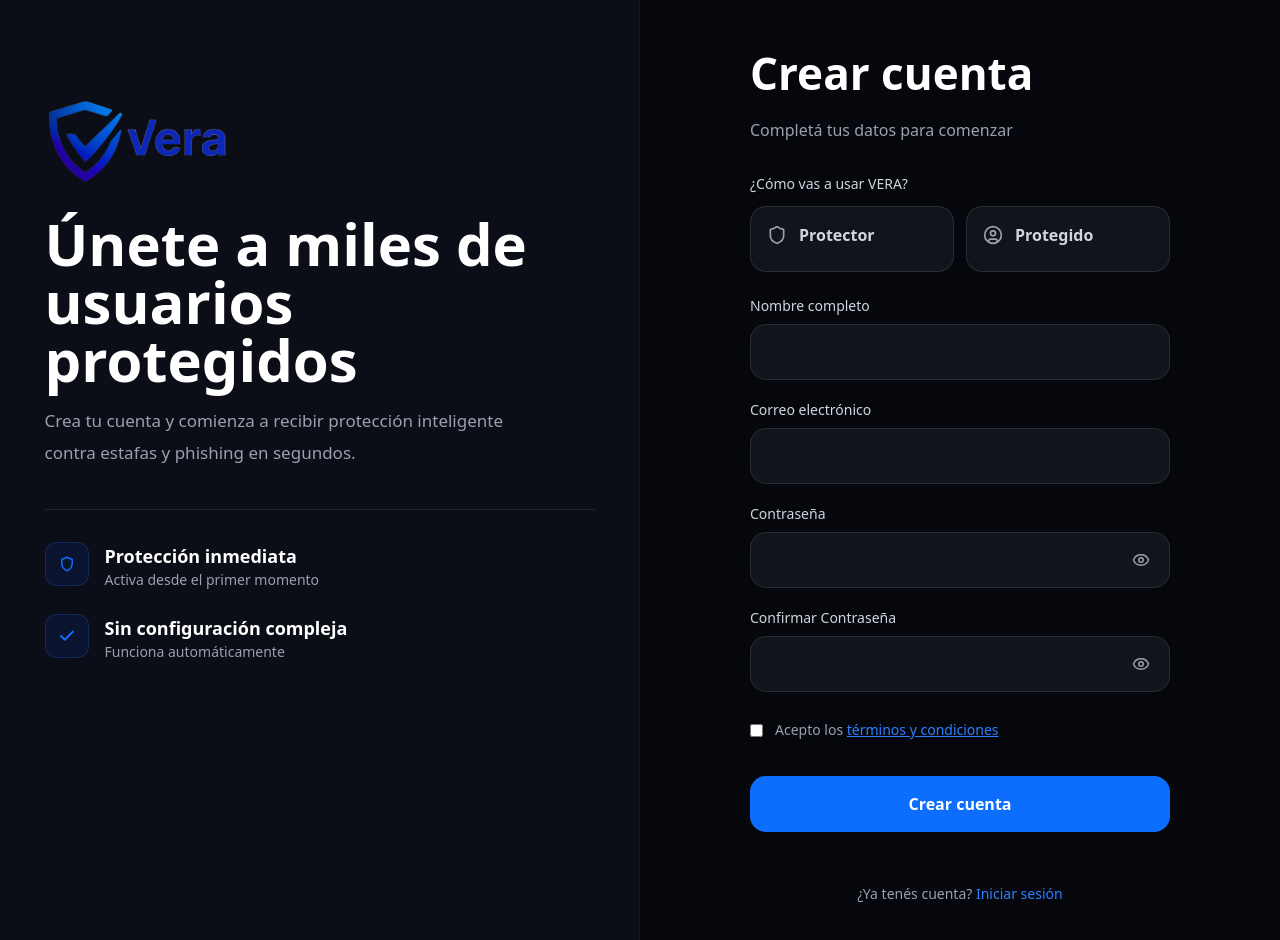
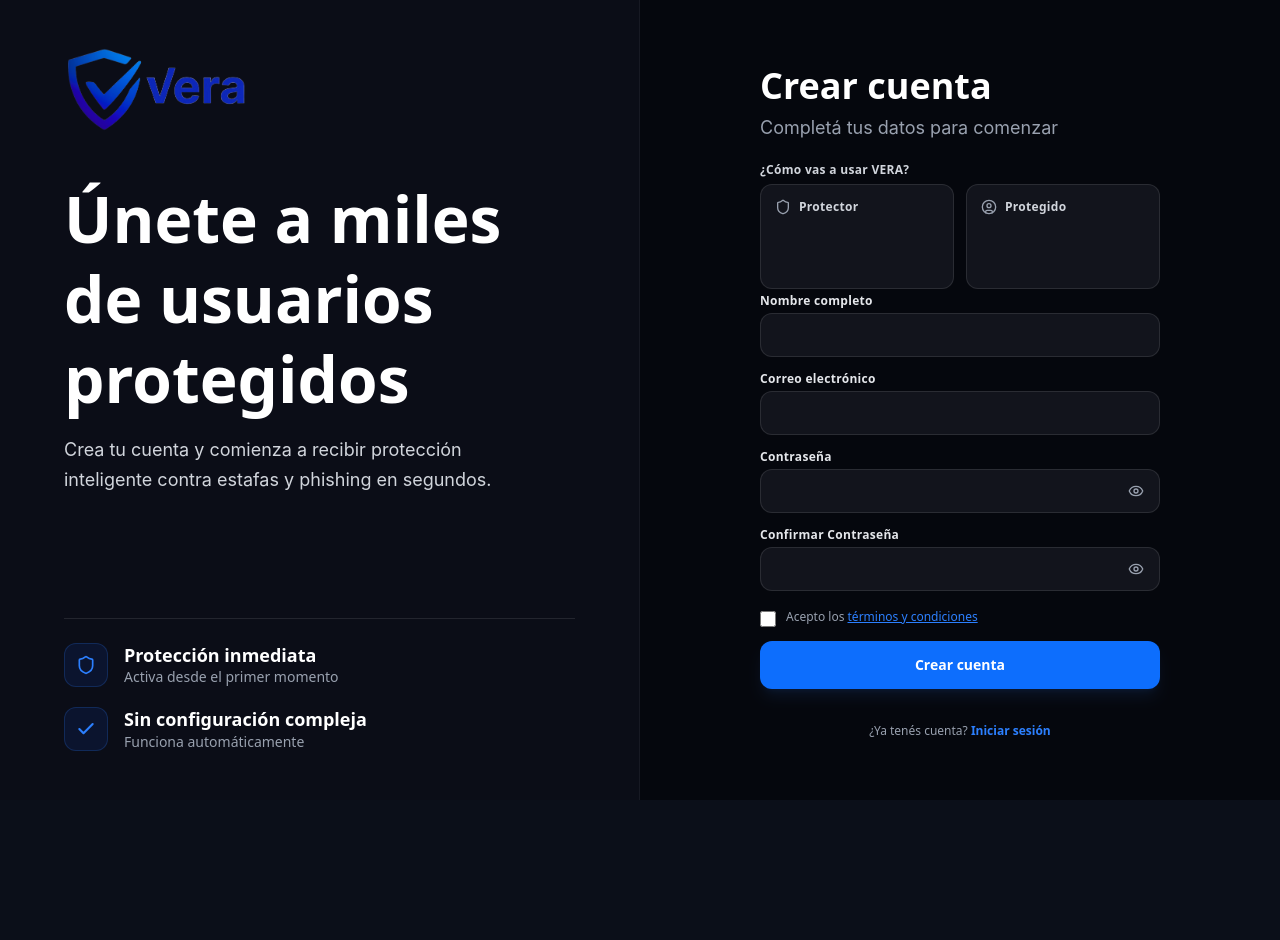
Before and after one commit to SprightBlue/vera-frontend, a React (Vite) app: page / in a window 1280 px wide. Shown: the top 940 px of the page. After the commit the page ends 800 px from the top, so only its background shows below. Built offline with nearby package versions, Linux system fonts and the light colour scheme; no server answers.

Commit message:
ajustes de nueva cuenta hero y tour

```diff
--- a/src/presentation/pages/Register.tsx
+++ b/src/presentation/pages/Register.tsx
@@ -1,33 +1,25 @@
 import { useState } from 'react';
 import { Link, useNavigate } from 'react-router-dom';
-import { Eye, EyeOff, UserCircle, Shield } from 'lucide-react';
+import { Eye, EyeOff, UserCircle, Shield, Check } from 'lucide-react';
 import { authRepository } from '@/presentation/api/auth.repository';
 import toast from 'react-hot-toast';
 import veraLogo from '../../assets/Isologo_Vera.png';
 
-const ShieldIcon = () => (
-  <svg width="18" height="18" viewBox="0 0 24 24" fill="none">
-    <path
-      d="M12 3L19 6V11C19 16 15.5 20 12 21C8.5 20 5 16 5 11V6L12 3Z"
-      stroke="#0D6EFD"
-      strokeWidth="2"
-      strokeLinecap="round"
-      strokeLinejoin="round"
-    />
-  </svg>
+/* ---------------- FEATURE ROW ---------------- */
+
+const FeatureRow = ({ icon, title, text }: { icon: React.ReactNode; title: string; text: string }) => (
+    <div className="flex items-start gap-4">
+      <div className="w-11 h-11 rounded-xl bg-blue-600/10 flex items-center justify-center border border-blue-500/20 shrink-0 text-blue-500">
+        {icon}
+      </div>
+      <div>
+        <div className="heading-md !text-lg normal-case">{title}</div>
+        <div className="text-sm text-gray-400 font-normal">{text}</div>
+      </div>
+    </div>
 );
 
-const CheckIcon = () => (
-  <svg width="18" height="18" viewBox="0 0 24 24" fill="none">
-    <path
-      d="M20 6L9 17L4 12"
-      stroke="#0D6EFD"
-      strokeWidth="2.5"
-      strokeLinecap="round"
-      strokeLinejoin="round"
-    />
-  </svg>
-);
+/* ---------------- REGISTER MAIN ---------------- */
 
 export default function Register() {
   const navigate = useNavigate();
@@ -42,10 +34,7 @@
   const [showPassword, setShowPassword] = useState(false);
   const [showConfirm, setShowConfirm] = useState(false);
   const [acceptTerms, setAcceptTerms] = useState(false);
-
-
   const [selectedRole, setSelectedRole] = useState<'CARER' | 'PROTECTED' | null>(null);
-
   const [loading, setLoading] = useState(false);
 
   const handleChange = (e: React.ChangeEvent<HTMLInputElement>) => {
@@ -75,6 +64,7 @@
       return;
     }
 
+    // CORREGIDO: Ahora sí llama a la función del useState correctamente
     setLoading(true);
 
     try {
@@ -86,11 +76,9 @@
         acceptedTerms: acceptTerms
       });
 
-
       toast.success('¡Cuenta creada! Por favor, revisá tu correo electrónico para verificar tu cuenta.');
       navigate('/login');
-
-    } catch{
+    } catch {
       toast.error('No se pudo crear la cuenta. Intentá nuevamente.');
     } finally {
       setLoading(false);
@@ -100,122 +88,130 @@
   return (
       <div className="w-full min-h-screen flex bg-[#05070D] text-white">
 
-      {/* IZQUIERDA */}
-      <div className="hidden lg:flex w-1/2 justify-center bg-[#0B0D17] border-r border-white/5">
-        <div className="max-w-[550px] pt-[100px]">
-
+        {/* PANEL IZQUIERDO */}
+        <div className="hidden lg:flex lg:w-1/2 justify-center bg-[#0B0D17] border-r border-white/5 px-8 xl:px-16">
+          <div className="max-w-[520px] w-full py-12 flex flex-col justify-between min-h-screen sticky top-0">
+            <div>
               <img
                   src={veraLogo}
                   alt="Vera"
-            className="w-[185px] mb-8"
+                  className="w-[160px] md:w-[185px] mb-8 lg:mb-12"
               />
 
-          <h1 className="text-[58px] font-bold leading-[1] mb-4 max-w-[550px]">
-            Únete a miles de
-            usuarios protegidos
+              <h1 className="heading-xl normal-case mb-4">
+                Únete a miles de usuarios protegidos
               </h1>
 
-          <p className="text-gray-400 text-[17px] leading-8 mb-10 max-w-[470px]">
-            Crea tu cuenta y comienza a recibir protección inteligente
-            contra estafas y phishing en segundos.
+              <p className="body-text max-w-[470px]">
+                Crea tu cuenta y comienza a recibir protección inteligente contra estafas y phishing en segundos.
               </p>
+            </div>
 
-          <div className="w-full h-px bg-white/10 mb-8" />
-
-          <div className="space-y-6">
-            <Feature
-              icon={<ShieldIcon />}
+            <div className="w-full mt-6">
+              <div className="w-full h-px bg-white/10 mb-6" />
+              <div className="space-y-5">
+                <FeatureRow
+                    icon={<Shield className="w-5 h-5 stroke-[2]" />}
                     title="Protección inmediata"
                     text="Activa desde el primer momento"
                 />
-            <Feature
-              icon={<CheckIcon />}
+                <FeatureRow
+                    icon={<Check className="w-5 h-5 stroke-[2.5]" />}
                     title="Sin configuración compleja"
                     text="Funciona automáticamente"
                 />
               </div>
             </div>
           </div>
+        </div>
 
-      {/* DERECHA */}
-      <div className="w-full lg:w-1/2 flex items-center justify-center px-14 py-10 overflow-y-auto">
-        <div className="w-full max-w-[420px]">
+        {/* PANEL DERECHO */}
+        <div className="w-full lg:w-1/2 flex items-center justify-center px-6 py-8 sm:px-16 md:px-24 lg:px-12 xl:px-20 min-h-screen">
+          <div className="w-full max-w-[400px] flex flex-col justify-center">
 
-          <h2 className="text-[44px] font-bold mb-3">
+            {/* Logo Mobile */}
+            <img
+                src={veraLogo}
+                alt="Vera"
+                className="w-[130px] mb-4 lg:hidden self-start"
+            />
+
+            <h2 className="heading-lg normal-case mb-0.5">
               Crear cuenta
             </h2>
 
-          <p className="text-gray-400 mb-8">
+            <p className="body-text !text-gray-400 mb-5">
               Completá tus datos para comenzar
             </p>
 
-          <form onSubmit={handleSubmit} className="space-y-5">
+            <form onSubmit={handleSubmit} className="space-y-3.5">
 
               {/* SELECCIÓN DE ROL */}
-            <div className="space-y-3 mb-6">
-              <label className="block font-medium text-sm text-gray-300">¿Cómo vas a usar VERA?</label>
+              <div className="flex flex-col gap-1.5 mb-1">
+                <label className="text-xs font-semibold tracking-wide text-gray-300">
+                  ¿Cómo vas a usar VERA?
+                </label>
                 <div className="grid grid-cols-2 gap-3">
 
-                {/* Botón Cuidador */}
+                  {/* Botón Protector */}
                   <div
                       onClick={() => setSelectedRole('CARER')}
-                  className={`cursor-pointer rounded-2xl p-4 border transition-all ${
+                      className={`cursor-pointer rounded-xl p-3.5 border transition-all select-none flex flex-col justify-start min-h-[105px] ${
                           selectedRole === 'CARER'
                               ? 'border-blue-500 bg-blue-500/10'
-                    : 'border-white/10 bg-[#12141C] hover:border-white/30'
+                              : 'border-white/10 bg-[#12141C] hover:border-white/20'
                       }`}
                   >
-                  <div className="flex items-center gap-3 mb-2">
-                    <Shield className={selectedRole === 'CARER' ? 'text-blue-500' : 'text-gray-400'} size={20} />
-                    <span className={`font-semibold ${selectedRole === 'CARER' ? 'text-blue-500' : 'text-gray-300'}`}>
+                    <div className="flex items-center gap-2">
+                      <Shield className={selectedRole === 'CARER' ? 'text-blue-500' : 'text-gray-400'} size={16} />
+                      <span className={`text-xs font-bold tracking-wide ${selectedRole === 'CARER' ? 'text-blue-400' : 'text-gray-300'}`}>
                                             Protector
                                         </span>
                     </div>
-                  {selectedRole === 'CARER' && (
-                    <p className="text-xs text-blue-200/70 mt-2 leading-relaxed animate-fade-in">
-                      Monitoreá alertas, configurá sensibilidades y cuidá a las personas que te importan.
+                    <p className={`text-[10.5px] text-blue-200/60 mt-1.5 leading-tight transition-opacity duration-300 ${selectedRole === 'CARER' ? 'opacity-100' : 'opacity-0 h-0 overflow-hidden'}`}>
+                      Monitoreá alertas y cuidá a las personas que te importan.
                     </p>
-                  )}
                   </div>
 
                   {/* Botón Protegido */}
                   <div
                       onClick={() => setSelectedRole('PROTECTED')}
-                  className={`cursor-pointer rounded-2xl p-4 border transition-all ${
+                      className={`cursor-pointer rounded-xl p-3.5 border transition-all select-none flex flex-col justify-start min-h-[105px] ${
                           selectedRole === 'PROTECTED'
                               ? 'border-emerald-500 bg-emerald-500/10'
-                    : 'border-white/10 bg-[#12141C] hover:border-white/30'
+                              : 'border-white/10 bg-[#12141C] hover:border-white/20'
                       }`}
                   >
-                  <div className="flex items-center gap-3 mb-2">
-                    <UserCircle className={selectedRole === 'PROTECTED' ? 'text-emerald-500' : 'text-gray-400'} size={20} />
-                    <span className={`font-semibold ${selectedRole === 'PROTECTED' ? 'text-emerald-500' : 'text-gray-300'}`}>
+                    <div className="flex items-center gap-2">
+                      <UserCircle className={selectedRole === 'PROTECTED' ? 'text-emerald-500' : 'text-gray-400'} size={16} />
+                      <span className={`text-xs font-bold tracking-wide ${selectedRole === 'PROTECTED' ? 'text-emerald-400' : 'text-gray-300'}`}>
                                             Protegido
                                         </span>
                     </div>
-                  {selectedRole === 'PROTECTED' && (
-                    <p className="text-xs text-emerald-200/70 mt-2 leading-relaxed animate-fade-in">
-                      Recibí asistencia automática ante estafas y mantené contacto directo con tus cuidadores.
+                    <p className={`text-[10.5px] text-emerald-200/60 mt-1.5 leading-tight transition-opacity duration-300 ${selectedRole === 'PROTECTED' ? 'opacity-100' : 'opacity-0 h-0 overflow-hidden'}`}>
+                      Recibí asistencia automática y manté contacto.
                     </p>
-                  )}
                   </div>
 
                 </div>
               </div>
 
-            {/* RESTO DEL FORMULARIO */}
+              {/* INPUTS */}
               <Input
                   label="Nombre completo"
                   name="fullName"
                   value={form.fullName}
                   onChange={handleChange}
+                  required
               />
 
               <Input
                   label="Correo electrónico"
                   name="email"
+                  type="email"
                   value={form.email}
                   onChange={handleChange}
+                  required
               />
 
               <PasswordInput
@@ -225,6 +221,7 @@
                   onChange={handleChange}
                   show={showPassword}
                   setShow={setShowPassword}
+                  required
               />
 
               <PasswordInput
@@ -234,34 +231,37 @@
                   onChange={handleChange}
                   show={showConfirm}
                   setShow={setShowConfirm}
+                  required
               />
 
-            <label className="flex items-start gap-3 text-sm text-gray-400 cursor-pointer pt-2">
+              {/* TÉRMINOS Y CONDICIONES */}
+              <div className="flex items-start gap-2.5 pt-1">
                 <input
                     type="checkbox"
-                className="mt-1 cursor-pointer"
+                    id="acceptTerms"
                     checked={acceptTerms}
                     onChange={(e) => setAcceptTerms(e.target.checked)}
+                    className="w-4 h-4 mt-0.5 rounded border-white/10 bg-[#12141C] text-blue-500 focus:ring-0 accent-blue-500 cursor-pointer shrink-0"
                 />
-              <span>
+                <label htmlFor="acceptTerms" className="text-xs text-gray-400 select-none cursor-pointer leading-tight">
                   Acepto los{' '}
-                <Link to="/terms" className="text-blue-500 underline">
+                  <Link to="/terms" className="text-blue-500 font-medium hover:text-blue-400 transition-colors underline">
                     términos y condiciones
                   </Link>
-              </span>
                 </label>
+              </div>
 
               <button
                   type="submit"
                   disabled={loading}
-              className="w-full h-14 mt-4 rounded-2xl bg-[#0D6EFD] cursor-pointer hover:bg-[#0B5ED7] transition-all duration-300 font-semibold"
+                  className="w-full h-11 sm:h-12 rounded-xl bg-[#0D6EFD] font-semibold text-sm cursor-pointer hover:bg-[#0B5ED7] disabled:opacity-50 disabled:cursor-not-allowed transition-all duration-300 shadow-lg shadow-blue-500/10 active:scale-[0.99]"
               >
-              {loading ? 'Creando...' : 'Crear cuenta'}
+                {loading ? 'Creando cuenta...' : 'Crear cuenta'}
               </button>
 
-            <p className="text-center text-sm text-gray-400 mt-8 pb-4">
+              <p className="text-center text-xs text-gray-400 mt-4 pt-1">
                 ¿Ya tenés cuenta?{' '}
-              <Link to="/login" className="text-blue-500">
+                <Link to="/login" className="text-blue-500 font-semibold hover:text-blue-400 transition-colors">
                   Iniciar sesión
                 </Link>
               </p>
@@ -273,48 +273,47 @@
   );
 }
 
-function Feature({ icon, title, text }: any) {
-  return (
-    <div className="flex items-start gap-4">
-      <div className="w-11 h-11 rounded-xl bg-blue-600/10 flex items-center justify-center border border-blue-500/20">
-        {icon}
-      </div>
-      <div>
-        <div className="text-lg font-bold text-white">{title}</div>
-        <div className="text-sm text-gray-400">{text}</div>
-      </div>
-    </div>
-  );
+/* ---------------- INTERFACES Y COMPONENTES REUTILIZABLES ---------------- */
+
+interface InputProps extends React.InputHTMLAttributes<HTMLInputElement> {
+  label: string;
 }
 
-function Input({ label, ...props }: any) {
+function Input({ label, ...props }: InputProps) {
   return (
-    <div>
-      <label className="block mb-2 font-medium text-sm text-gray-300">{label}</label>
+      <div className="flex flex-col gap-1">
+        <label className="text-xs font-semibold tracking-wide text-gray-200">{label}</label>
         <input
             {...props}
-        className="w-full h-14 rounded-2xl px-5 bg-[#12141C] border border-white/10 focus:outline-none focus:border-blue-500 transition-colors"
+            className="w-full h-10 sm:h-11 rounded-xl px-4 bg-[#12141C] border border-white/10 text-sm text-white placeholder-gray-600 focus:outline-none focus:border-blue-500/50 transition-colors"
         />
       </div>
   );
 }
 
-function PasswordInput({ label, show, setShow, ...props }: any) {
+interface PasswordInputProps extends React.InputHTMLAttributes<HTMLInputElement> {
+  label: string;
+  show: boolean;
+  setShow: (show: boolean) => void;
+}
+
+function PasswordInput({ label, show, setShow, ...props }: PasswordInputProps) {
   return (
-    <div>
-      <label className="block mb-2 font-medium text-sm text-gray-300">{label}</label>
-      <div className="relative">
+      <div className="flex flex-col gap-1">
+        <label className="text-xs font-semibold tracking-wide text-gray-200">{label}</label>
+        <div className="relative flex items-center">
           <input
               {...props}
               type={show ? 'text' : 'password'}
-          className="w-full h-14 rounded-2xl px-5 pr-14 bg-[#12141C] border border-white/10 focus:outline-none focus:border-blue-500 transition-colors"
+              className="w-full h-10 sm:h-11 rounded-xl px-4 pr-12 bg-[#12141C] border border-white/10 text-sm text-white placeholder-gray-600 focus:outline-none focus:border-blue-500/50 transition-colors"
           />
           <button
               type="button"
               onClick={() => setShow(!show)}
-          className="absolute right-5 top-1/2 -translate-y-1/2 cursor-pointer text-gray-400 hover:text-white transition-colors"
+              className="absolute right-2 top-1/2 -translate-y-1/2 text-gray-400 hover:text-gray-200 transition-colors p-2 z-10 focus:outline-none flex items-center justify-center"
+              title={show ? "Ocultar contraseña" : "Mostrar contraseña"}
           >
-          {show ? <EyeOff size={18} /> : <Eye size={18} />}
+            {show ? <EyeOff className="w-4 h-4" /> : <Eye className="w-4 h-4" />}
           </button>
         </div>
       </div>
```
Also changed, not shown: src/features/dashboard/views/DashboardView.tsx (+27 -19 lines), src/presentation/pages/Login.tsx (+94 -163 lines). Lines whose indentation alone changed are shown as unchanged.
